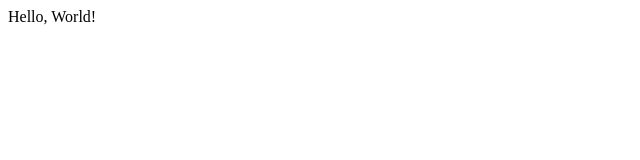
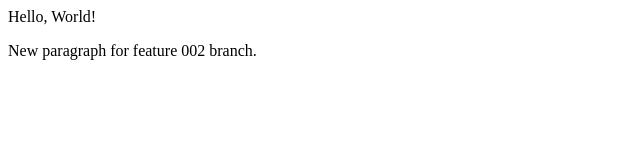
Before and after one commit to OlowojayeR/demo-repo, a plain HTML site: page index.html in a window 1280 px wide. Shown: the whole page, without its empty margins (0-640 px from the left). Drawn offline with Linux system fonts and the light colour scheme.

Commit message:
Added new paragraph
Added new paragraph to learn conflict resolution.

```diff
--- a/index.html
+++ b/index.html
@@ -7,5 +7,6 @@
   </head>
   <body>
     <div>Hello, World!</div>
+    <p>New paragraph for feature 002 branch.</p>
   </body>
 </html>
```
